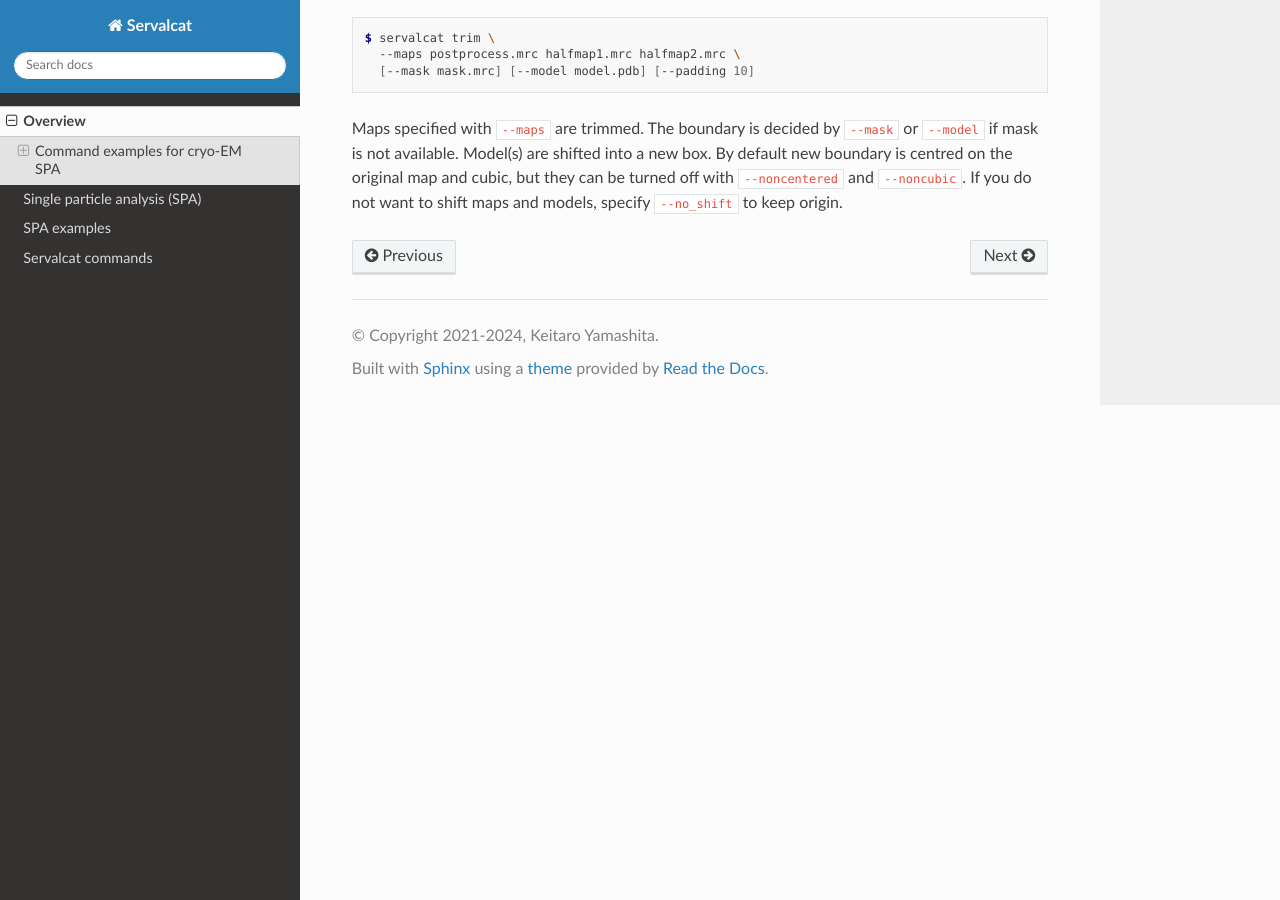
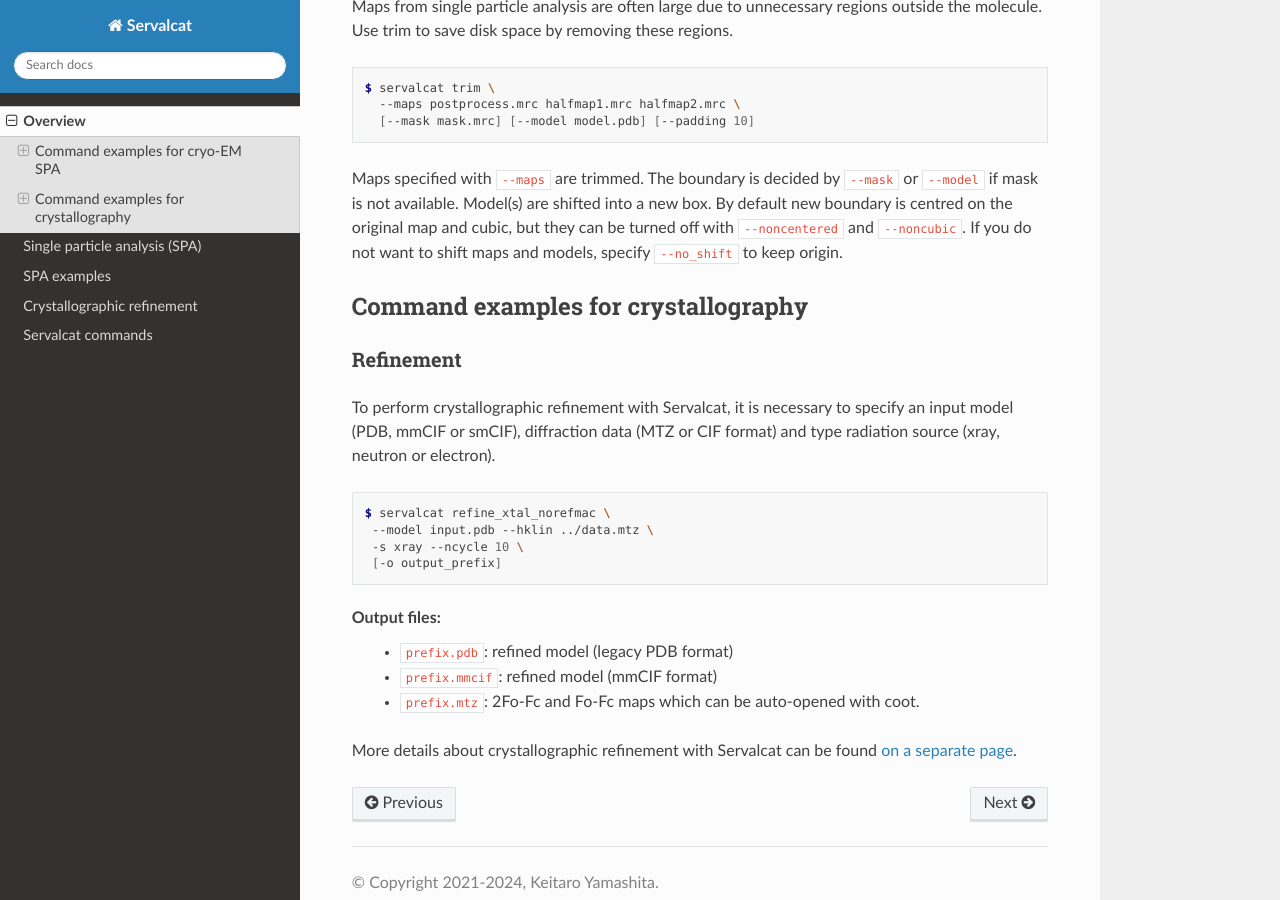
Before and after one commit to keitaroyam/servalcat, a Sphinx documentation site: the page built from docs/overview.rst, in a window 1280 px wide and 900 px high, scrolled down 2154 px. Built offline with Sphinx 7.4.7 and the Read the Docs theme 3.1.0, drawn with Linux system fonts in a browser that asks for light colours; some of the changed text lies outside the part shown.

Commit message:
xtal documantation - first parts

```diff
--- a/docs/index.rst
+++ b/docs/index.rst
@@ -27,4 +27,5 @@
    overview
    spa
    spa_examples/index
+   xtal
    commands
--- a/docs/overview.rst
+++ b/docs/overview.rst
@@ -30,7 +30,7 @@
 Command examples for cryo-EM SPA
 --------------------------------
 
-refinement
+Refinement
 ~~~~~~~~~~
 Servalcat performs reciprocal space refinement for single particle analysis. The weighted and sharpened Fo-Fc map is calculated after the refinement. For details please see the reference.
 Make a new directory and run:
@@ -57,8 +57,10 @@
    * ``--pixel_size value`` : override pixel size of map
 
 Output files:
-   * ``prefix.pdb``: refined model
+   * ``prefix.pdb``: refined model (legacy PDB format)
+   * ``prefix.mmcif``: refined model (mmCIF format)
    * ``prefix_expanded.pdb``: symmetry-expanded version
+   * ``prefix_expanded.mmcif``: symmetry-expanded version
    * ``prefix_diffmap.mtz``: can be auto-opened with coot. sharpened and weighted Fo map and Fo-Fc map
    * ``prefix_diffmap_normalized_fofc.mrc``: Fo-Fc map normalised within a mask. Look at raw values
 
@@ -91,3 +93,24 @@
 Model(s) are shifted into a new box.
 By default new boundary is centred on the original map and cubic, but they can be turned off with ``--noncentered`` and ``--noncubic``.
 If you do not want to shift maps and models, specify ``--no_shift`` to keep origin.
+
+Command examples for crystallography
+------------------------------------
+
+Refinement
+~~~~~~~~~~
+To perform crystallographic refinement with Servalcat, it is necessary to specify an input model (PDB, mmCIF or smCIF), diffraction data (MTZ or CIF format) and type radiation source (xray, neutron or electron).
+
+.. code-block:: console
+
+    $ servalcat refine_xtal_norefmac \
+     --model input.pdb --hklin ../data.mtz \
+     -s xray --ncycle 10 \
+     [-o output_prefix]
+
+Output files:
+   * ``prefix.pdb``: refined model (legacy PDB format)
+   * ``prefix.mmcif``: refined model (mmCIF format)
+   * ``prefix.mtz``: 2Fo-Fc and Fo-Fc maps which can be auto-opened with coot.
+
+More details about crystallographic refinement with Servalcat can be found `on a separate page <xtal.html>`_.
```
Also changed, not shown: docs/xtal.rst (added, +201 -0 lines).
